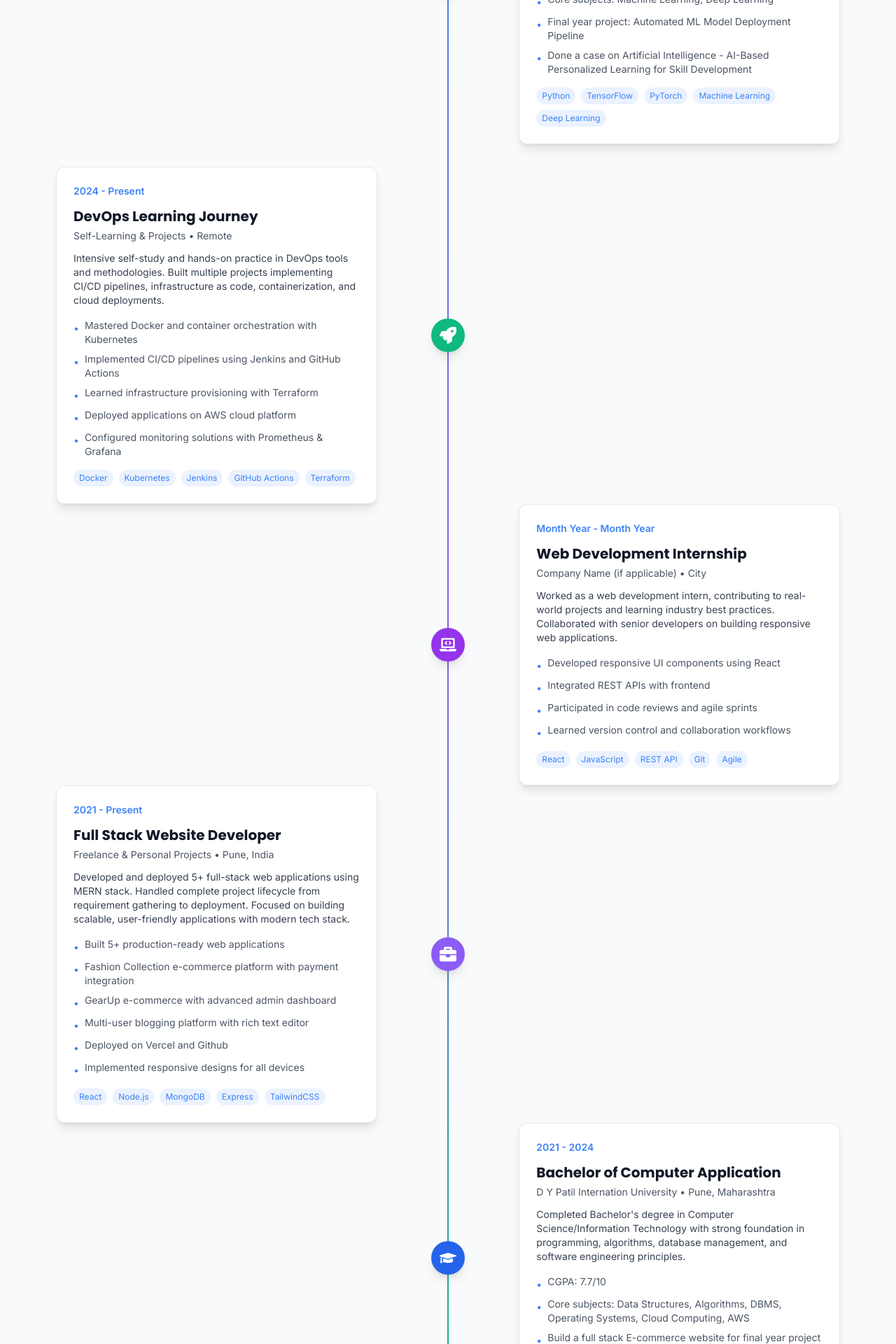
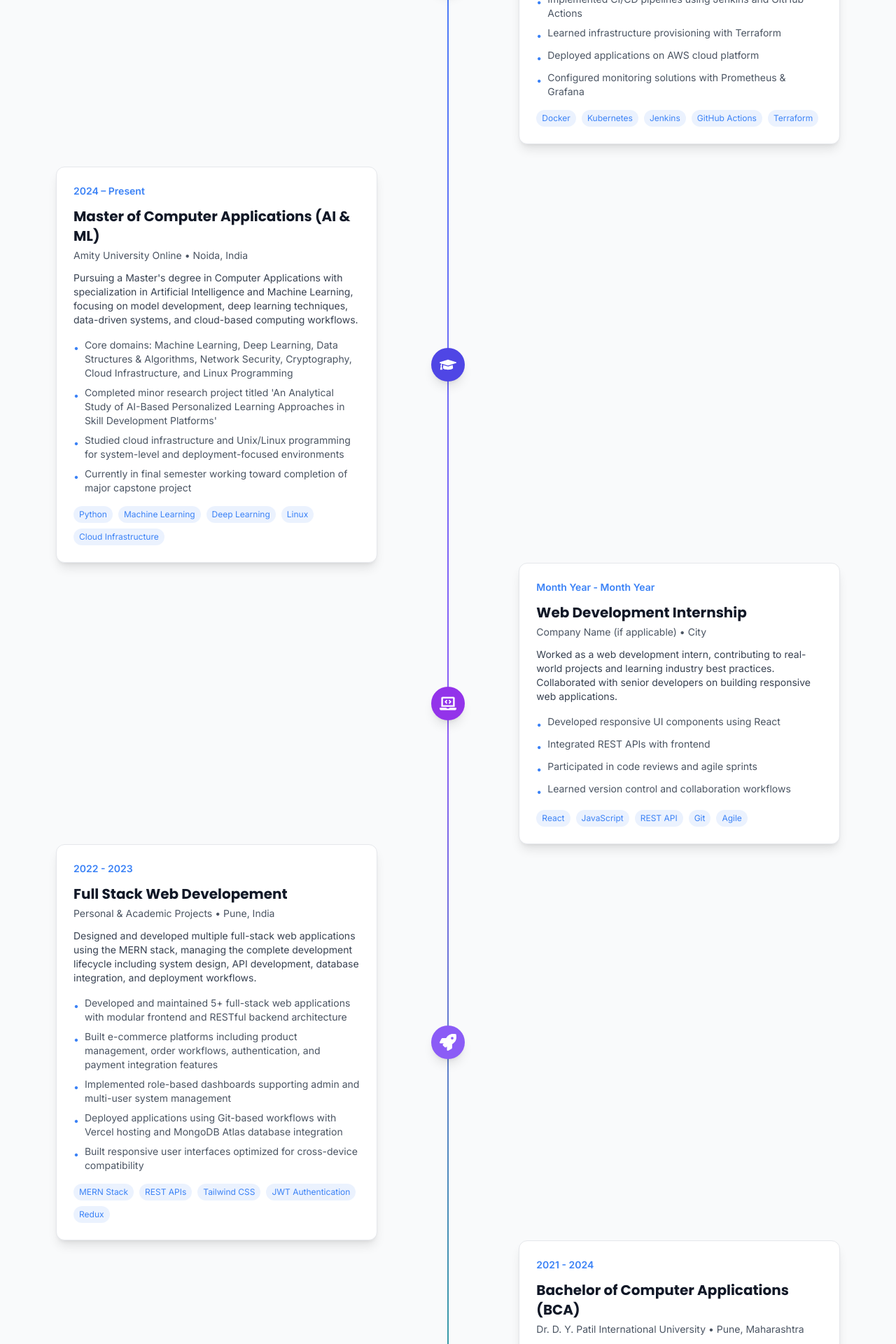
Before and after one commit to muskan1024/Portfolio, a React (Vite) app: page / in a window 1280 px wide. Shown: the part 6120-8040 px from the top of the page at 70% size. Built offline with nearby package versions, Linux system fonts and the light colour scheme; no server answers.

Commit message:
Updated experience and journey content

```diff
--- a/src/data/experience.js
+++ b/src/data/experience.js
@@ -1,36 +1,10 @@
 export const experiences = [
   {
     id: 1,
-    title: "Master of Computer Application (AI & ML)",
-    organization: "Amity University Online",
-    location: "Noida",
-    duration: "2024 - present",
-    type: "education",
-    description:
-      "Specializing in Artificial Intelligence and Machine Learning with focus on Deep Learning, Natural Language Processing, and Cloud Computing. Currently in final semester working on capstone project involving deployment of ML models using containerization.",
-    highlights: [
-      // "CGPA: 8.5/10 (or your actual CGPA)",
-      "Core subjects: Machine Learning, Deep Learning",
-      "Final year project: Automated ML Model Deployment Pipeline",
-      "Done a case on Artificial Intelligence - AI-Based Personalized Learning for Skill Development ",
-    ],
-    skills: [
-      "Python",
-      "TensorFlow",
-      "PyTorch",
-      "Machine Learning",
-      "Deep Learning",
-      "Cloud Computing",
-    ],
-    icon: "graduation",
-    color: "bg-primary",
-  },
-  {
-    id: 2,
     title: "DevOps Learning Journey",
     organization: "Self-Learning & Projects",
     location: "Remote",
-    duration: "2024 - Present",
+    duration: "2025 - Present",
     type: "learning",
     description:
       "Intensive self-study and hands-on practice in DevOps tools and methodologies. Built multiple projects implementing CI/CD pipelines, infrastructure as code, containerization, and cloud deployments.",
@@ -53,6 +27,58 @@ export const experiences = [
     icon: "rocket",
     color: "bg-secondary",
   },
+  // {
+  //   id: 2,
+  //   title: "Master of Computer Application (AI & ML)",
+  //   organization: "Amity University Online",
+  //   location: "Noida",
+  //   duration: "2024 - present",
+  //   type: "education",
+  //   description:
+  //     "Specializing in Artificial Intelligence and Machine Learning with focus on Deep Learning, Natural Language Processing, and Cloud Computing. Currently in final semester working on capstone project involving deployment of ML models using containerization.",
+  //   highlights: [
+  //     // "CGPA: 8.5/10 (or your actual CGPA)",
+  //     "Core subjects: Machine Learning, Deep Learning",
+  //     "Final year project: Automated ML Model Deployment Pipeline",
+  //     "Done a case on Artificial Intelligence - AI-Based Personalized Learning for Skill Development ",
+  //   ],
+  //   skills: [
+  //     "Python",
+  //     "TensorFlow",
+  //     "PyTorch",
+  //     "Machine Learning",
+  //     "Deep Learning",
+  //     "Cloud Computing",
+  //   ],
+  //   icon: "graduation",
+  //   color: "bg-primary",
+  // },
+  {
+    id: 2,
+    title: "Master of Computer Applications (AI & ML)",
+    organization: "Amity University Online",
+    location: "Noida, India",
+    duration: "2024 – Present",
+    type: "education",
+    description:
+      "Pursuing a Master's degree in Computer Applications with specialization in Artificial Intelligence and Machine Learning, focusing on model development, deep learning techniques, data-driven systems, and cloud-based computing workflows.",
+    highlights: [
+      "Core domains: Machine Learning, Deep Learning, Data Structures & Algorithms, Network Security, Cryptography, Cloud Infrastructure, and Linux Programming",
+      "Completed minor research project titled 'An Analytical Study of AI-Based Personalized Learning Approaches in Skill Development Platforms'",
+      // "Gained hands-on exposure to AI/ML concepts including supervised learning, neural networks, and deep learning workflows",
+      "Studied cloud infrastructure and Unix/Linux programming for system-level and deployment-focused environments",
+      "Currently in final semester working toward completion of major capstone project",
+    ],
+    skills: [
+      "Python",
+      "Machine Learning",
+      "Deep Learning",
+      "Linux",
+      "Cloud Infrastructure",
+    ],
+    icon: "graduation",
+    color: "bg-indigo-600",
+  },
   {
     id: 3,
     title: "Web Development Internship",
@@ -69,55 +95,93 @@ export const experiences = [
       "Learned version control and collaboration workflows",
     ],
     skills: ["React", "JavaScript", "REST API", "Git", "Agile"],
-    icon: "briefcase",
+    icon: "code",
     color: "bg-purple-600",
   },
+  //
   {
     id: 4,
-    title: "Full Stack Website Developer",
-    organization: "Freelance & Personal Projects",
+    title: "Full Stack Web Developement",
+    organization: "Personal & Academic Projects",
     location: "Pune, India",
-    duration: "2021 - Present",
-    type: "work",
+    duration: "2022 - 2023",
+    type: "learning",
     description:
-      "Developed and deployed 5+ full-stack web applications using MERN stack. Handled complete project lifecycle from requirement gathering to deployment. Focused on building scalable, user-friendly applications with modern tech stack.",
+      "Designed and developed multiple full-stack web applications using the MERN stack, managing the complete development lifecycle including system design, API development, database integration, and deployment workflows.",
     highlights: [
-      "Built 5+ production-ready web applications",
-      "Fashion Collection e-commerce platform with payment integration",
-      "GearUp e-commerce with advanced admin dashboard",
-      "Multi-user blogging platform with rich text editor",
-      "Deployed on Vercel and Github",
-      "Implemented responsive designs for all devices",
+      "Developed and maintained 5+ full-stack web applications with modular frontend and RESTful backend architecture",
+      "Built e-commerce platforms including product management, order workflows, authentication, and payment integration features",
+      "Implemented role-based dashboards supporting admin and multi-user system management",
+      // "Developed a multi-user blogging platform with rich text editing and content management features",
+      "Deployed applications using Git-based workflows with Vercel hosting and MongoDB Atlas database integration",
+      "Built responsive user interfaces optimized for cross-device compatibility",
     ],
     skills: [
-      "React",
-      "Node.js",
-      "MongoDB",
-      "Express",
-      "TailwindCSS",
+      "MERN Stack",
+      "REST APIs",
+      "Tailwind CSS",
+      "JWT Authentication",
       "Redux",
-      "JWT",
       "HTML",
       "CSS",
+      "Git",
+      "Vercel Deployment",
     ],
     icon: "code",
     color: "bg-accent",
   },
+  // {
+  //   id: 5,
+  //   title: "Bachelor of Computer Application",
+  //   organization: "D Y Patil Internation University",
+  //   location: "Pune, Maharashtra",
+  //   duration: "2021 - 2024",
+  //   type: "education",
+  //   description:
+  //     "Completed Bachelor's degree in Computer Application with strong foundation in programming, cloud computing, database management, and software engineering principles.",
+  //   highlights: [
+  //     "CGPA: 7.7/10 ",
+  //     "Core subjects: Data Structures, Algorithms, DBMS, Operating Systems, Computer Networks, Cloud Computing, AWS, Software Engineering, Containers and Orchestration System, Skill Development",
+  //     "Build a full stack E-commerce website for final year project",
+  //   ],
+  //   skills: [
+  //     "Java",
+  //     "Python",
+  //     "Data Structures",
+  //     "AWS",
+  //     "DBMS",
+  //     "Dart",
+  //     "Skill Development",
+  //   ],
+  //   icon: "graduation",
+  //   color: "bg-blue-600",
+  // },
   {
     id: 5,
-    title: "Bachelor of Computer Application",
-    organization: "D Y Patil Internation University",
+    title: "Bachelor of Computer Applications (BCA)",
+    organization: "Dr. D. Y. Patil International University",
     location: "Pune, Maharashtra",
     duration: "2021 - 2024",
     type: "education",
     description:
-      "Completed Bachelor's degree in Computer Science/Information Technology with strong foundation in programming, algorithms, database management, and software engineering principles.",
+      "Completed a Bachelor's degree in Computer Applications with focused training in programming, database systems, cloud computing, networking, containerized application workflows, and software development lifecycle practices. Gained hands-on experience building web and cloud-based applications using modern tools and AWS services.",
     highlights: [
-      "CGPA: 7.7/10 ",
-      "Core subjects: Data Structures, Algorithms, DBMS, Operating Systems, Cloud Computing, AWS",
-      "Build a full stack E-commerce website for final year project",
+      "CGPA: 7.7/10",
+      "Worked with AWS services including EC2, S3, IAM, VPC, and CloudFormation for infrastructure setup and cloud-based application workflows",
+      // "Built containerized applications using Docker and Docker Compose with YAML-based configurations",
+      "Developed full-stack applications using MERN stack and integrated MongoDB Atlas cloud database services",
+      "Core coursework: Data Structures, RDBMS, Java, Python, Computer Networks, Operating Systems, Software Engineering, Cloud Computing, Infrastructure Orchestration, Information Security",
     ],
-    skills: ["Java", "Python", "Data Structures", "Algorithms", "DBMS"],
+    skills: [
+      "Java",
+      "Python",
+      "AWS",
+      "Data Structures",
+      "Docker",
+      "DBMS",
+      "Computer Networks",
+      "Operating Systems",
+    ],
     icon: "graduation",
     color: "bg-blue-600",
   },
```
